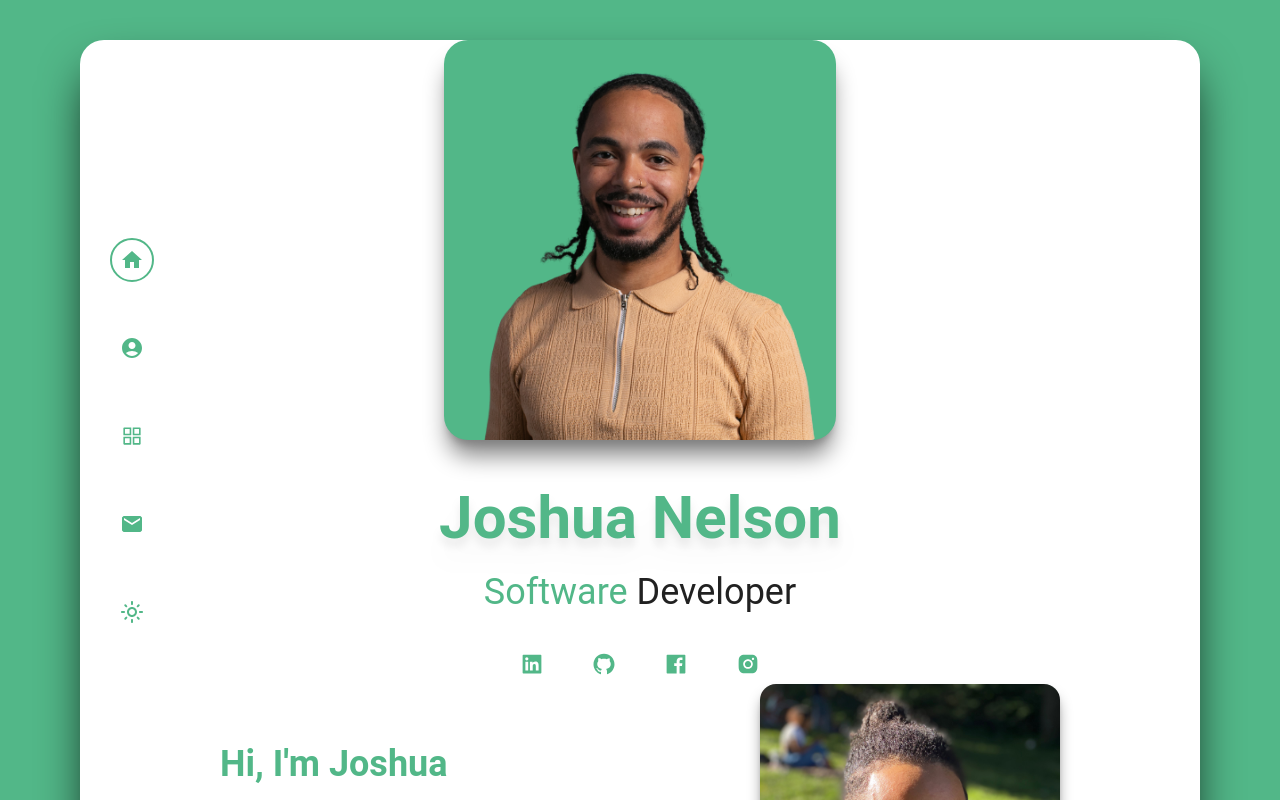
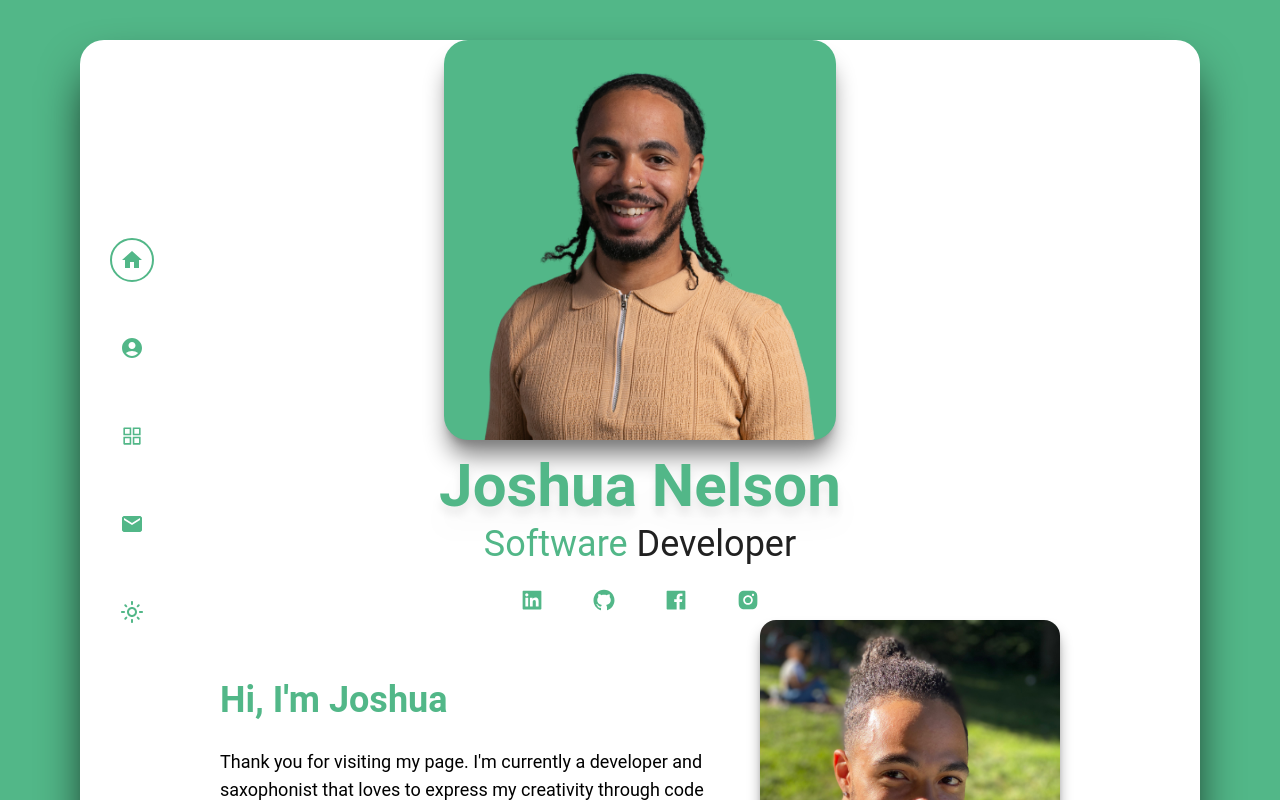
Before and after one commit to joshuanelsondev/portfolio, a React (Vite) app: page / in a window 1280 px wide. Shown: the top 800 px of the page. Built offline with nearby package versions, Linux system fonts and the light colour scheme.

Commit message:
Edit the styling of the homeComponent

```diff
--- a/src/Components/HomeComponent.jsx
+++ b/src/Components/HomeComponent.jsx
@@ -47,7 +47,7 @@ export default function HomeComponent({ setShowNav }) {
             alt="Headshot with green background"
             className="h-60 lg:h-[300px] xl:h-[400px] min-w-[100px] rounded-3xl pt-8 px-4 bg-primary dark:bg-primary shadow-xl shadow-gray dark:shadow-darkGray"
           />
-          <div className="flex flex-col gap-4 mt-8 w-auto h-auto z-10 text-center">
+          <div className="flex flex-col  w-auto h-auto z-10 text-center">
             <h1 className="text-[40px] font-semibold lg:text-5xl xl:text-6xl text-primary drop-shadow-xl">
               Joshua Nelson
             </h1>
--- a/src/Components/Nav.jsx
+++ b/src/Components/Nav.jsx
@@ -127,7 +127,7 @@ export default function Nav({ handleThemeChange }) {
                     to={`${button.name.toLowerCase()}`}
                     spy={true}
                     smooth={true}
-                    offset={-100}
+		    offset={-100}
                     duration={500}
                   >
                     <button.icon
```
